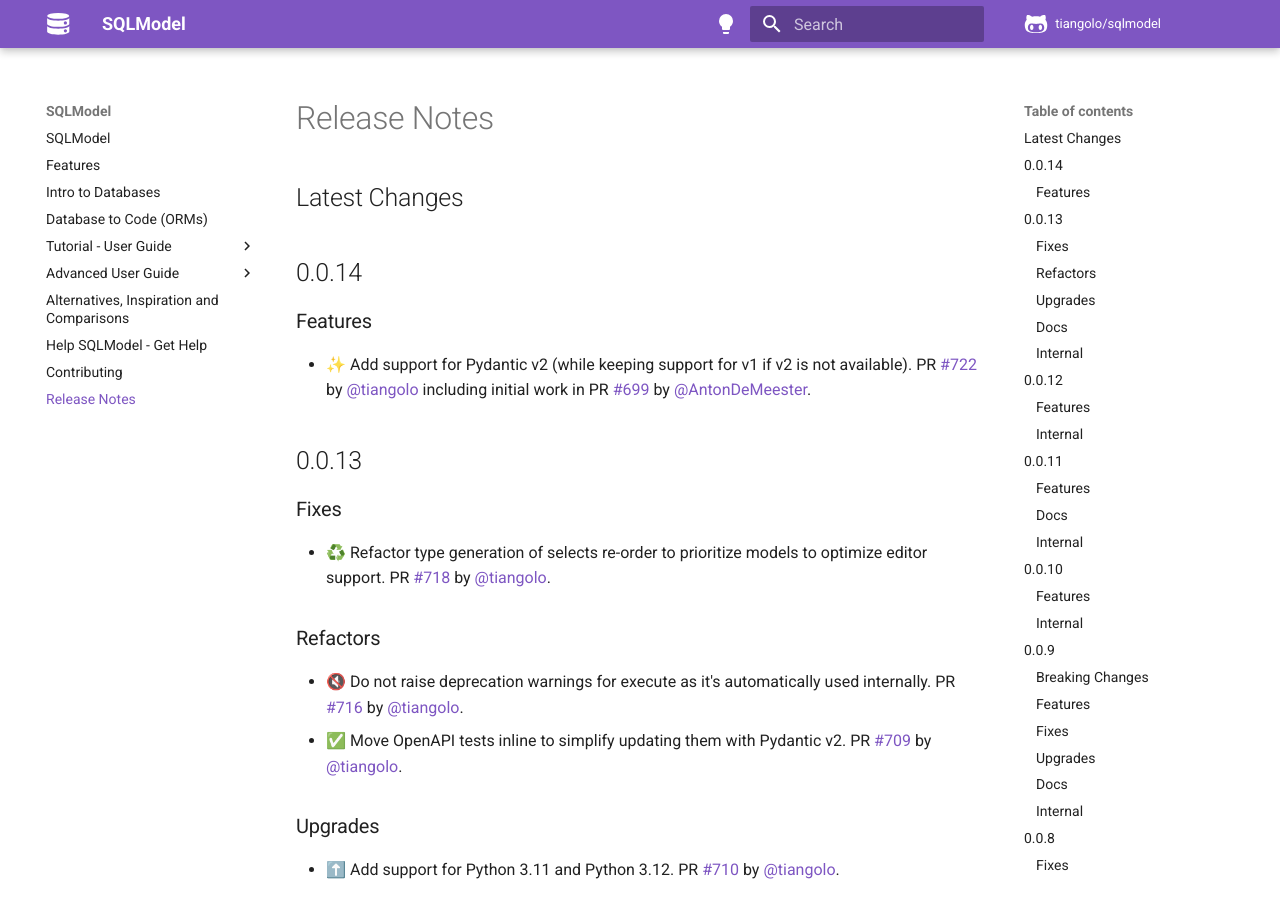
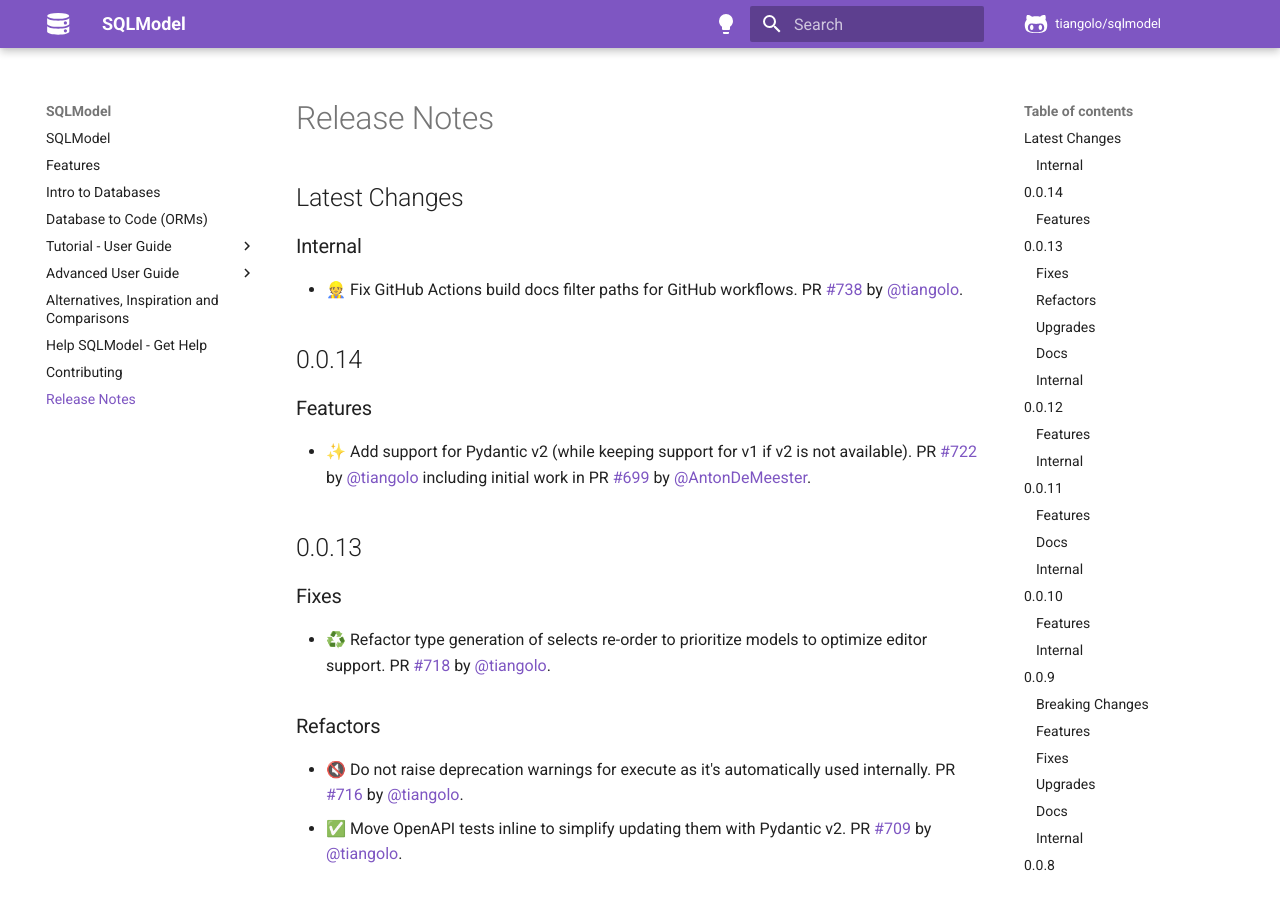
Before and after one commit to sztrakabalint/fastapi-sqlmodel, an MkDocs documentation site: the page built from docs/release-notes.md, in a window 1280 px wide and 900 px high. Built offline with MkDocs 1.6.1 and Material for MkDocs 9.7.7, drawn with Linux system fonts in a browser that asks for light colours; comment, search, counter and statistics services are not loaded.

Commit message:
📝 Update release notes

```diff
--- a/docs/release-notes.md
+++ b/docs/release-notes.md
@@ -1,6 +1,10 @@
 # Release Notes
 
 ## Latest Changes
+
+### Internal
+
+* 👷 Fix GitHub Actions build docs filter paths for GitHub workflows. PR [#738](https://github.com/tiangolo/sqlmodel/pull/738) by [@tiangolo](https://github.com/tiangolo).
 
 ## 0.0.14
 
```
